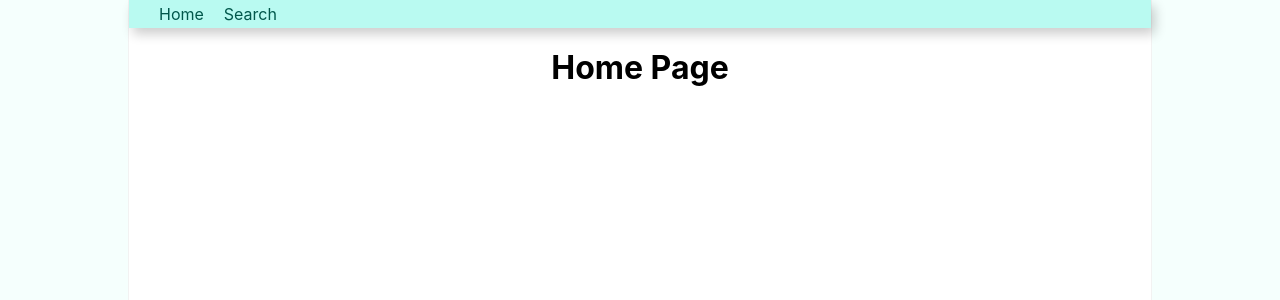
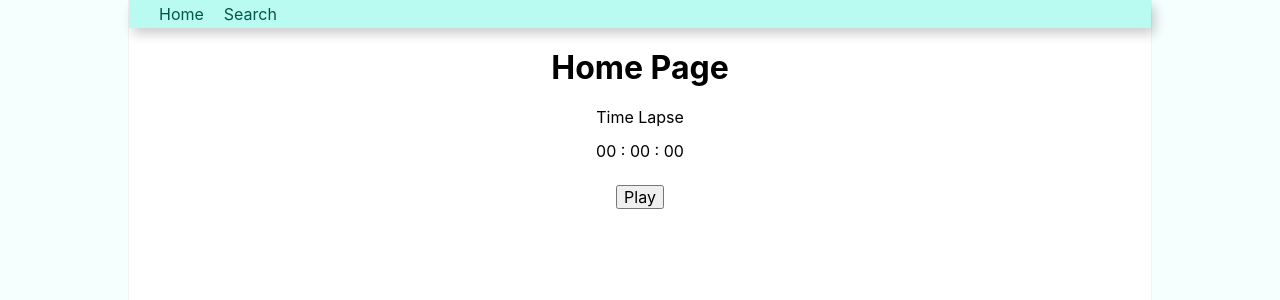
Before and after one commit to Marknjo/react-router-lab, a React (Create React App) app: page / in a window 1280 px wide. Shown: the top 300 px of the page. Built offline with nearby package versions, Linux system fonts and the light colour scheme.

Commit message:
Added a timer to the app

```diff
--- a/src/app/lab/link-to/LintTo.component.jsx
+++ b/src/app/lab/link-to/LintTo.component.jsx
@@ -1,4 +1,4 @@
-import React, { useRef, useState, useEffect } from "react";
+import React, { useRef, useState, useEffect, useReducer } from "react";
 import {
 	BrowserRouter as Router,
 	Switch,
@@ -254,7 +254,195 @@ const Page404 = () => (
 	</div>
 );
 
-const Home = () => (
+const useTimer = ({
+	type = "hours",
+	dependancy = null,
+	speed = 1000,
+	name = "clearSeconds",
+}) => {
+	const [timer, setTimer] = useState(0);
+	const id = useRef();
+	const clearTimer = () => clearInterval(id.current);
+
+	useEffect(() => {
+		if (dependancy) {
+			id.current = setInterval(() => {
+				if (type === "hours") {
+					return setTimer((t) => (t = t + 1));
+				} else if (type === "minutes" || type === "seconds") {
+					return setTimer((t) => {
+						if (t === 59) {
+							setTimer(0);
+						}
+						return (t = t + 1);
+					});
+				} else {
+					throw new Error("Timer cannot be recognized");
+				}
+			}, speed);
+			return clearTimer;
+		}
+	}, [dependancy, speed, type]);
+
+	const setName = `set${type}`;
+	return {
+		[name]: clearTimer,
+		[type]: timer,
+		[setName]: setTimer,
+	};
+};
+
+const timerReducer = (state, action) => {
+	switch (action.type) {
+		case "PLAY_TIMER":
+			return {
+				...state,
+				reset: true,
+				play: true,
+			};
+
+		case "PAUSE_TIMER":
+			return {
+				...state,
+				reset: true,
+				play: false,
+			};
+
+		case "RESET_TIMER":
+			return {
+				...state,
+				reset: false,
+				play: false,
+			};
+
+		default:
+			throw new Error("Cannot recognize the declared type.");
+	}
+};
+
+const timerReducerIntialState = {
+	play: false,
+	reset: false,
+};
+
+const Home = () => {
+	/**
+	 * Testing what happens to the id when we get it from
+	 * use refs
+	 * ## Targets
+	 * 	1. Goal increment number by one every second
+	 *  2. reset the counter
+	 * 	3. Pause the counter
+	 * --------------------------------------------------
+	 * Activity Tracker App with Statistics of time spent on activities
+	 * ## Additional efforts
+	 *  # Make a stop watch acounting for
+	 * 	  1. Seconds
+	 * 		2. Minutes
+	 * 		3. Hours
+	 * 	# Add a tag of the activity
+	 * 		1. Save the tag alongside with the timer (HH:MM:SS)
+	 *
+	 * 	# Follow the track of time spent
+	 *  # Add multiple timers for different activities
+	 */
+	/**
+	 *
+	 * 1. On load page the counter should not count immediately
+	 *  #state
+	 *  - Play is false
+	 * 	- reset is false
+	 *
+	 *  #UI
+	 * 	- Play shows
+	 * 	- pause and reset hides
+	 *
+	 * 2. on click Reset
+	 * 	# state
+	 * 	- play is false
+	 *  - reset is true
+	 *  - clearSeconds and rests it to null
+	 *
+	 *  #UI || UI same as load state
+	 * 	- display play
+	 * 	- reset & Pause is hidden
+	 *
+	 * 3. on Click Pause
+	 * 	# state
+	 * 	- play is false
+	 * 	- reset is true
+	 *
+	 *  #UI
+	 * 	- pause shows
+	 * 	- reset hidden
+	 *
+	 * 4. on Click play
+	 * 	# State
+	 * 	- play is true
+	 * 	- reset is true
+	 *
+	 *  # UI
+	 * 	- pause shows
+	 * 	- reset shows
+	 * 	- Play is hidden
+	 *
+	 *  #Extending functionality
+	 *  - seconds - minutes - hours
+	 *  # every 60 seconds -> increase a minute
+	 *  # every 3600 seconds -> increse hours || every 60 minutes -> increase hours
+	 * 	## State
+	 *  - minutes
+	 * 	- seconds
+	 *  - hours
+	 *
+	 */
+
+	//handle play && reset
+	const [state, dispatch] = useReducer(timerReducer, timerReducerIntialState);
+	const { play, reset } = state;
+
+	//handle timers
+	const { minutes, clearMinutes, setminutes } = useTimer({
+		dependancy: play,
+		type: "minutes",
+		name: "clearMinutes",
+		speed: 60000,
+	});
+
+	const { hours, clearHours, sethours } = useTimer({
+		type: "hours",
+		dependancy: play,
+		name: "clearHours",
+		speed: 3600000,
+	});
+
+	const { seconds, clearSeconds, setseconds } = useTimer({
+		type: "seconds",
+		dependancy: play,
+	});
+
+	const handlePlayOrPause = () => {
+		if (play) {
+			dispatch({ type: "PAUSE_TIMER" });
+			clearSeconds();
+			clearMinutes();
+			clearHours();
+		} else if (!play) {
+			dispatch({ type: "PLAY_TIMER" });
+		}
+	};
+
+	const handleReset = () => {
+		dispatch({ type: "RESET_TIMER" });
+		clearSeconds();
+		setseconds(0);
+		clearMinutes();
+		minutes > 0 && setminutes(0);
+		clearHours();
+		hours > 0 && sethours(0);
+	};
+
+	return (
 		<div
 			style={{
 				display: "flex",
@@ -264,8 +452,40 @@ const Home = () => (
 			}}
 		>
 			<h1>Home Page</h1>
+			<p>Time Lapse</p>
+			<p>
+				{hours === 0 ? "00" : hours > 9 ? hours : `0${hours}`} :{" "}
+				{minutes === 0 ? "00" : minutes > 9 ? minutes : `0${minutes}`} : {""}
+				{seconds === 0 ? "00" : seconds > 9 ? seconds : `0${seconds}`}
+			</p>
+
+			<div
+				style={{
+					display: "flex",
+				}}
+			>
+				{reset && (
+					<button
+						style={{
+							margin: "0.5rem",
+						}}
+						onClick={handleReset}
+					>
+						Reset
+					</button>
+				)}
+				<button
+					style={{
+						margin: "0.5rem",
+					}}
+					onClick={handlePlayOrPause}
+				>
+					{play ? "Pause" : "Play"}{" "}
+				</button>
+			</div>
 		</div>
 	);
+};
 
 const LinkTo = () => {
 	return (
```
Lines whose indentation alone changed are shown as unchanged.
